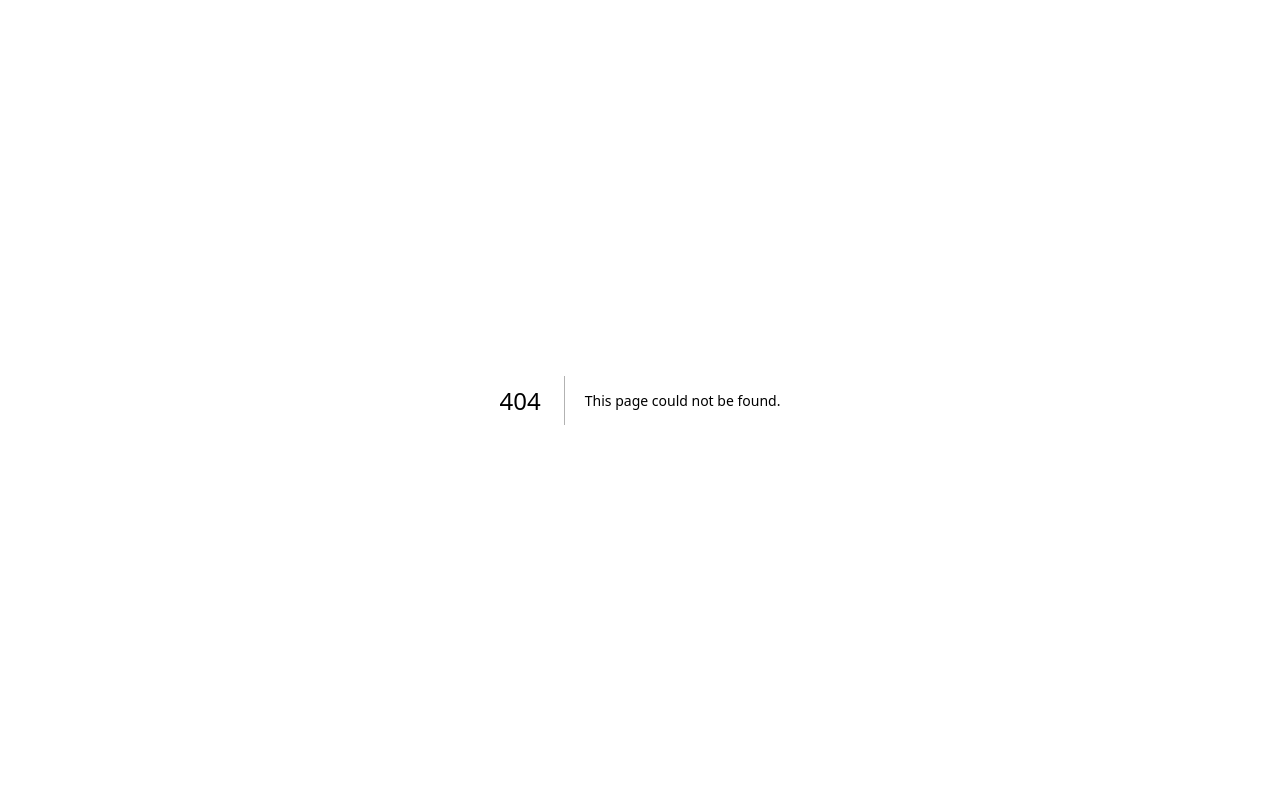
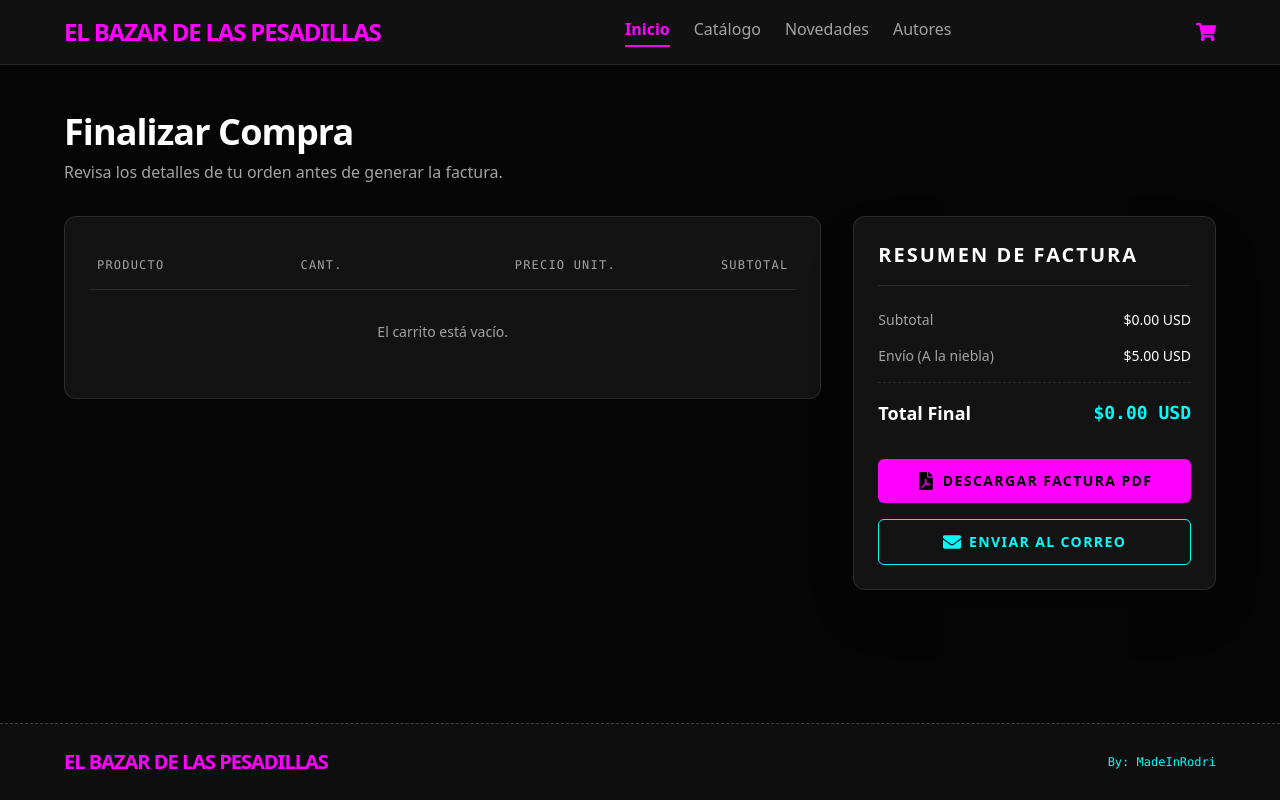
Before and after one commit to MadeInRodri/stephen-king-e-commerce, a Next.js app: page /checkout in a window 1280 px wide. Before the commit this address had no page. Built offline with nearby package versions, Linux system fonts and the light colour scheme.

Commit message:
Add styles and structure for checkoutPage view

```diff
--- /dev/null
+++ b/app/checkout/page.tsx
@@ -0,0 +1,175 @@
+"use client";
+
+import React, { useState, useEffect } from "react";
+import Link from "next/link";
+import { FaShoppingCart, FaFilePdf, FaEnvelope } from "react-icons/fa"; // Iconos para los botones
+import Footer from "@/components/ui/Footer";
+import Nav from "@/components/ui/Nav";
+
+interface cartBook {
+  id: number;
+  title: string;
+  price: number;
+  urlImage: string;
+  quantity: number;
+}
+
+export default function CheckoutPage() {
+  const [cartItems, setCartItems] = useState<cartBook[]>([]);
+
+  useEffect(() => {
+    if (typeof window !== "undefined") {
+      const savedCart = localStorage.getItem("cartItems");
+      if (savedCart) setCartItems(JSON.parse(savedCart));
+    }
+  }, []);
+
+  const total = cartItems.reduce(
+    (acc, item) => acc + item.price * item.quantity,
+    0,
+  );
+
+  const shipping = 5.0;
+  const finalTotal = total > 0 ? total + shipping : 0;
+
+  return (
+    <div className="text-[#e5e2e1] min-h-screen flex flex-col relative overflow-x-hidden bg-[#050505] font-sans">
+      <header className="bg-[#131313]/90 backdrop-blur-xl fixed top-0 w-full border-b border-white/10 z-50">
+        <div className="flex justify-between items-center px-4 md:px-16 py-4 w-full max-w-7xl mx-auto hidden md:flex">
+          <div className="text-[#ff00ff] font-extrabold text-2xl tracking-tighter uppercase">
+            EL BAZAR DE LAS PESADILLAS
+          </div>
+          <Nav />
+          <div className="flex gap-6 text-[#ff00ff]">
+            <button className="hover:text-[#00fbfb] transition-colors duration-300 text-xl">
+              <FaShoppingCart />
+            </button>
+          </div>
+        </div>
+
+        {/* Mobile Header */}
+        <div className="md:hidden flex justify-between items-center px-4 py-4 border-b border-white/10">
+          <div className="text-[#ff00ff] font-extrabold text-lg tracking-tighter uppercase">
+            EL BAZAR DE LAS <br /> PESADILLAS
+          </div>
+          <button className="text-[#ff00ff] hover:text-[#00fbfb] transition-colors duration-300 text-xl">
+            <FaShoppingCart />
+          </button>
+        </div>
+      </header>
+
+      {/* Main Content */}
+      <main className="flex-grow pt-28 pb-32 px-4 md:px-16 max-w-7xl w-full mx-auto">
+        <div className="mb-8">
+          <h1 className="text-3xl md:text-4xl font-extrabold text-white tracking-tight">
+            Finalizar Compra
+          </h1>
+          <p className="text-[#a3a3a3] mt-2">
+            Revisa los detalles de tu orden antes de generar la factura.
+          </p>
+        </div>
+
+        <div className="flex flex-col lg:grid lg:grid-cols-12 gap-8 items-start">
+          <div className="w-full lg:col-span-4 order-1 lg:order-2 sticky top-[120px]">
+            <div className="bg-[#131313] border border-white/10 rounded-xl p-6 shadow-2xl relative overflow-hidden">
+              <h2 className="text-xl font-bold text-white mb-6 uppercase tracking-widest border-b border-white/10 pb-4">
+                Resumen de Factura
+              </h2>
+
+              <div className="space-y-4 text-sm text-[#a3a3a3]">
+                <div className="flex justify-between items-center">
+                  <span>Subtotal</span>
+                  <span className="text-white">${total.toFixed(2)} USD</span>
+                </div>
+                <div className="flex justify-between items-center">
+                  <span>Envío (A la niebla)</span>
+                  <span className="text-white">${shipping.toFixed(2)} USD</span>
+                </div>
+                <hr className="border-t border-dashed border-white/10 my-4" />
+                <div className="flex justify-between items-center text-lg">
+                  <span className="text-white font-bold">Total Final</span>
+                  <span className="text-[#00fbfb] font-mono font-bold">
+                    ${finalTotal.toFixed(2)} USD
+                  </span>
+                </div>
+              </div>
+
+              <div className="mt-8 flex flex-col gap-4">
+                <button className="w-full bg-[#ff00ff] text-black font-bold py-3 rounded-md uppercase tracking-widest flex items-center justify-center gap-2 hover:bg-[#d900d9] transition-colors active:scale-95 text-sm">
+                  <FaFilePdf className="text-lg" />
+                  Descargar Factura PDF
+                </button>
+
+                <button className="w-full border border-[#00fbfb] text-[#00fbfb] font-bold py-3 rounded-md uppercase tracking-widest flex items-center justify-center gap-2 hover:bg-[#00fbfb]/10 transition-colors active:scale-95 text-sm">
+                  <FaEnvelope className="text-lg" />
+                  Enviar al Correo
+                </button>
+              </div>
+            </div>
+          </div>
+
+          <div className="w-full lg:col-span-8 order-2 lg:order-1">
+            <div className="bg-[#131313] border border-white/10 rounded-xl p-2 md:p-6 overflow-x-auto">
+              <table
+                id="factura-table"
+                className="w-full text-left border-collapse min-w-[500px]"
+              >
+                <thead>
+                  <tr className="border-b border-white/10 text-[#a3a3a3] uppercase text-xs font-mono tracking-widest">
+                    <th className="py-4 px-2 font-normal">Producto</th>
+                    <th className="py-4 px-2 font-normal text-center">Cant.</th>
+                    <th className="py-4 px-2 font-normal text-right">
+                      Precio Unit.
+                    </th>
+                    <th className="py-4 px-2 font-normal text-right">
+                      Subtotal
+                    </th>
+                  </tr>
+                </thead>
+                <tbody className="text-sm">
+                  {cartItems.length === 0 ? (
+                    <tr>
+                      <td
+                        colSpan={4}
+                        className="text-center py-8 text-[#a3a3a3]"
+                      >
+                        El carrito está vacío.
+                      </td>
+                    </tr>
+                  ) : (
+                    cartItems.map((item) => (
+                      <tr
+                        key={item.id}
+                        className="border-b border-white/5 hover:bg-white/5 transition-colors"
+                      >
+                        <td className="py-4 px-2">
+                          <span className="font-bold text-white block">
+                            {item.title}
+                          </span>
+                          <span className="text-xs text-[#a3a3a3] font-mono">
+                            ID: {item.id}
+                          </span>
+                        </td>
+                        <td className="py-4 px-2 text-center text-white">
+                          {item.quantity}
+                        </td>
+                        <td className="py-4 px-2 text-right text-[#a3a3a3] font-mono">
+                          ${item.price.toFixed(2)}
+                        </td>
+                        <td className="py-4 px-2 text-right text-[#00fbfb] font-mono font-bold">
+                          ${(item.price * item.quantity).toFixed(2)}
+                        </td>
+                      </tr>
+                    ))
+                  )}
+                </tbody>
+              </table>
+            </div>
+          </div>
+        </div>
+      </main>
+
+      <Footer />
+    </div>
+  );
+}
```
